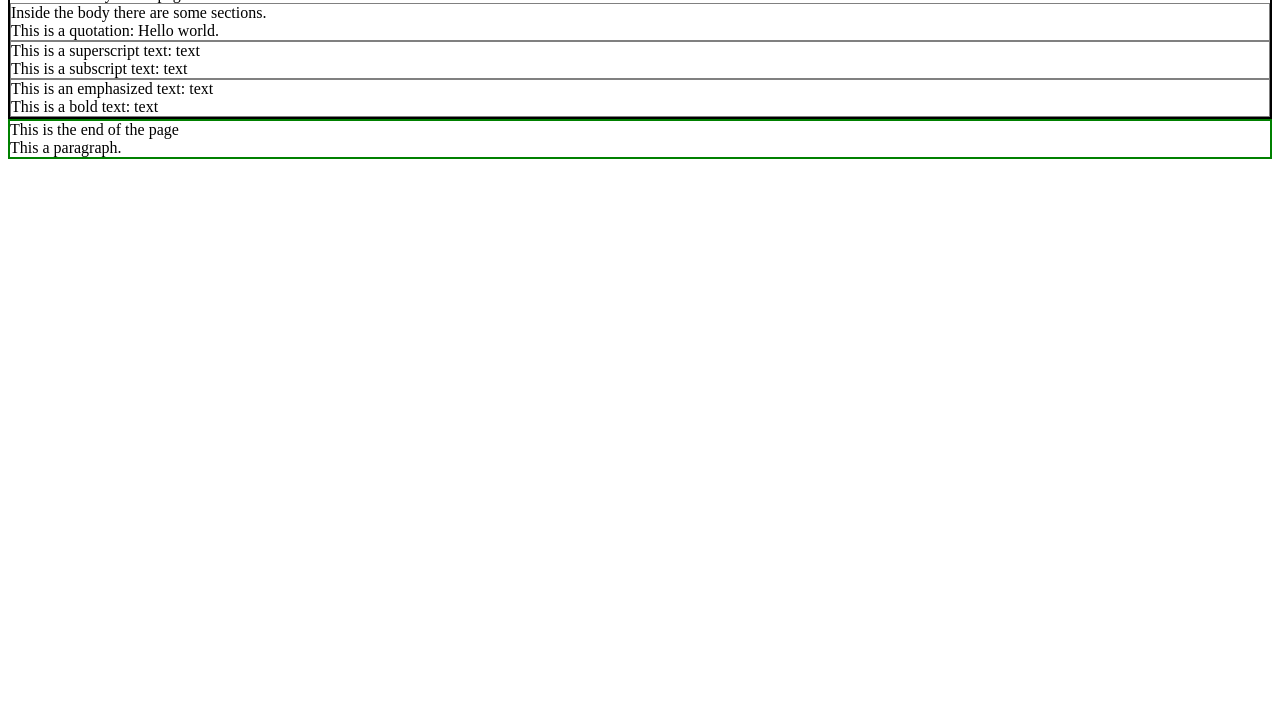
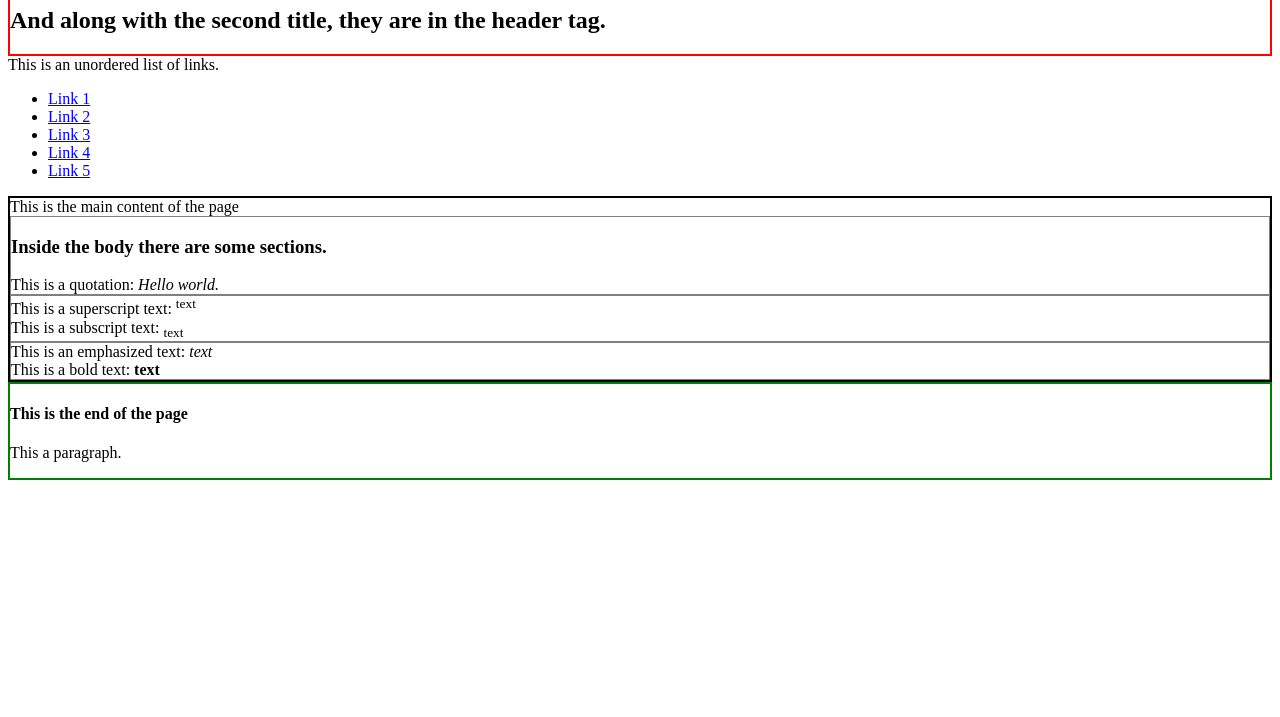
Before and after one commit to owlpsycho/Develhope-Esercizi, a plain HTML site: page HTML/Esercizio 2/start.html in a window 1280 px wide. Shown: the part 83-800 px from the top of the page. Drawn offline with Linux system fonts and the light colour scheme.

Commit message:
Risoluzione esercizio 2

```diff
--- a/HTML/Esercizio 2/start.html
+++ b/HTML/Esercizio 2/start.html
@@ -30,39 +30,52 @@
 
   <body>
     <header>
-      This is the main title.
-      <br />
-      And along with the second title, they are in the header tag.
+      <h1>
+        This is the main title.
+      </h1>
+      <h2>
+        And along with the second title, they are in the header tag.
+      </h2>
     </header>
 
     <aside>This is an unordered list of links.</aside>
-
+    <ul>
+      <li><a href="#">Link 1</a></li>
+      <li><a href="#">Link 2</a></li>
+      <li><a href="#">Link 3</a></li>
+      <li><a href="#">Link 4</a></li>
+      <li><a href="#">Link 5</a></li>
+    </ul>
     <main>
-      This is the body of the page
+      This is the main content of the page
 
       <section>
-        Inside the body there are some sections.
-        <br />
-        This is a quotation: Hello world.
+        <h3>
+          Inside the body there are some sections.
+        </h3>
+        This is a quotation: <i>Hello world.</i>
       </section>
 
       <section>
-        This is a superscript text: text
+        This is a superscript text: <sup>text</sup>
         <br />
-        This is a subscript text: text
+        This is a subscript text: <sub>text</sub>
       </section>
 
       <section>
-        This is an emphasized text: text
+        This is an emphasized text: <em>text</em>
         <br />
-        This is a bold text: text
+        This is a bold text: <b>text</b>
       </section>
     </main>
 
     <footer>
-      This is the end of the page
-      <br />
-      This a paragraph.
+      <h4>
+        This is the end of the page
+      </h4>
+      <p>
+        This a paragraph.
+      </p>
     </footer>
   </body>
 </html>
```
